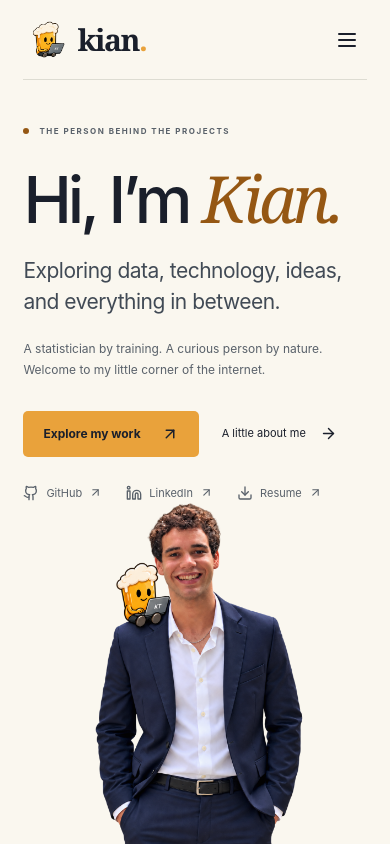
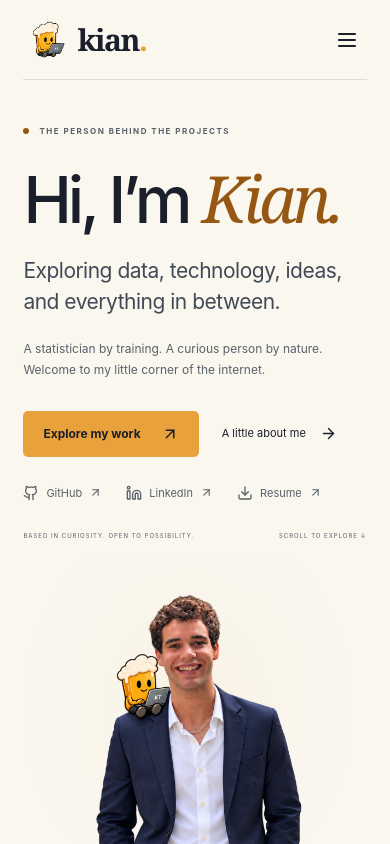
Before and after one commit to MrHim0thy/kianthomasbeer.com, a React (Vite) app: page /#/ in a window 390 px wide. Shown: the top 844 px of the page. Built offline with nearby package versions, Linux system fonts and the light colour scheme.

Commit message:
Update styles.css

```diff
--- a/src/styles.css
+++ b/src/styles.css
@@ -175,6 +175,13 @@ nav a:hover {
   display: grid;
   grid-template-columns: 1.2fr 1fr;
   align-items: center;
+  min-height: 650px;
+  overflow: hidden;
+  isolation: isolate;
+}
+.hero-copy {
+  position: relative;
+  z-index: 1;
 }
 .hero h1 {
   font-size: clamp(66px, 7.5vw, 103px);
@@ -259,23 +266,37 @@ nav a:hover {
   padding: 1px 4px;
 }
 .portrait-hero {
-  display: flex;
-  flex-direction: column;
-  align-items: center;
-  justify-content: center;
-  position: relative;
+  position: absolute;
+  inset: 0 0 0 43%;
   min-width: 0;
+  overflow: hidden;
+  pointer-events: none;
+  mask-image: linear-gradient(to bottom, #000 calc(100% - 16px), transparent);
+}
+.portrait-hero::before {
+  content: "";
+  position: absolute;
+  inset: 0;
+  background: radial-gradient(
+    ellipse at 48% 42%,
+    rgb(233 162 59 / 6%),
+    rgb(233 162 59 / 2%) 35%,
+    transparent 68%
+  );
 }
 .portrait-hero img {
-  width: 100%;
+  width: clamp(480px, 44vw, 560px);
   height: auto;
-  max-width: 440px;
-  position: relative;
+  max-width: none;
+  position: absolute;
+  bottom: -28px;
+  left: 50%;
   object-fit: contain;
-  transform: scale(1.08);
-  transform-origin: center bottom;
+  transform: translateX(-50%);
 }
 .hero-foot {
+  position: relative;
+  z-index: 1;
   grid-column: 1/-1;
   display: flex;
   justify-content: space-between;
@@ -856,6 +877,18 @@ footer > a:last-child {
   .hero {
     padding-top: 65px;
   }
+  .portrait-hero {
+    left: 45%;
+    right: -3%;
+  }
+  .portrait-hero img {
+    width: clamp(420px, 51vw, 520px);
+  }
+  .hero-foot {
+    flex-direction: column;
+    align-items: flex-start;
+    gap: 14px;
+  }
   .hero h1 {
     font-size: 78px;
   }
@@ -938,6 +971,7 @@ footer > a:last-child {
     display: flex;
     flex-direction: column;
     align-items: stretch;
+    min-height: 0;
   }
   .hero > .hero-copy > .eyebrow {
     font-size: 8px;
@@ -961,15 +995,24 @@ footer > a:last-child {
     font-size: 11px;
   }
   .portrait-hero {
+    position: relative;
+    inset: auto;
     width: 100%;
     max-width: 370px;
-    margin: 25px auto 0;
+    height: 360px;
+    margin: 15px auto 0;
+    order: 2;
   }
   .portrait-hero img {
-    max-width: 320px;
+    width: 100%;
+    max-width: 370px;
+    bottom: -20px;
   }
   .hero-foot {
-    margin: 30px 0 15px;
+    order: 1;
+    margin: 30px 0 0;
+    flex-direction: row;
+    align-items: center;
     font-size: 6px;
     letter-spacing: 1px;
   }
```
